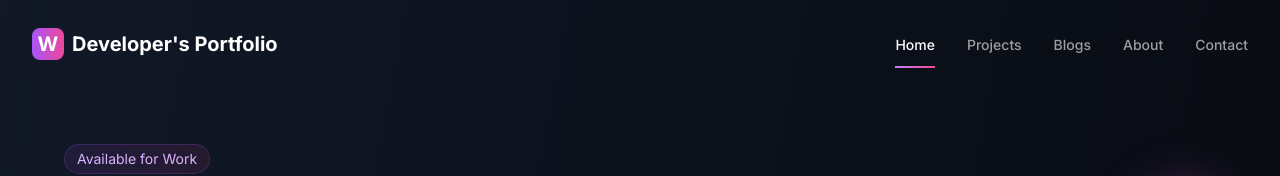
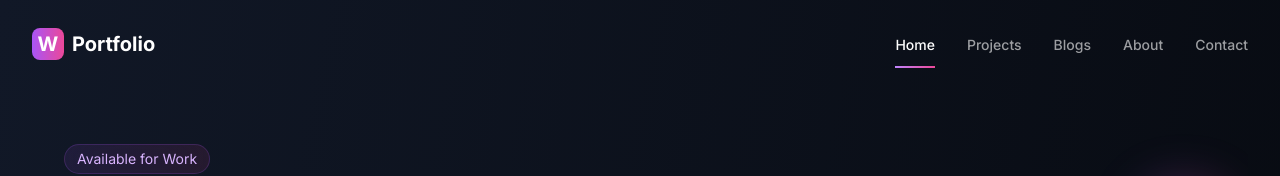
Before and after one commit to Developer-Jihad/Developer-Portfolio, a Next.js app: page / in a window 1280 px wide. Shown: the top 176 px of the page. Built offline with nearby package versions, Linux system fonts and the light colour scheme.

Commit message:
Change Title again

```diff
--- a/app/components/layout/Header/MobileMenu.js
+++ b/app/components/layout/Header/MobileMenu.js
@@ -1,7 +1,7 @@
 import { motion } from 'framer-motion';
 import Link from 'next/link';
 import { navigationLinks } from '@/app/constants/navigation';
-import ThemeToggle from './ThemeToggle';
+// import ThemeToggle from './ThemeToggle';
 
 const menuVariants = {
   hidden: {
@@ -84,7 +84,7 @@
           custom={navigationLinks.length}
           className="mt-8"
         >
-          <ThemeToggle />
+          {/* <ThemeToggle /> */}
         </motion.div>
       </div>
 
--- a/app/components/layout/Header/index.js
+++ b/app/components/layout/Header/index.js
@@ -49,7 +49,7 @@
                 flex items-center justify-center text-white font-bold text-xl">
                 W
               </div>
-              <span className="text-xl font-bold text-white hidden sm:block">Developer's Portfolio</span>
+              <span className="text-xl font-bold text-white hidden sm:block">Portfolio</span>
             </motion.div>
           </Link>
 
--- a/app/components/ui/Header.js
+++ b/app/components/ui/Header.js
@@ -48,7 +48,7 @@
             href="/"
             className="text-2xl font-bold text-transparent bg-clip-text bg-gradient-to-r from-purple-500 to-pink-500"
           >
-            Developer's Portfolio
+            Portfolio
           </Link>
 
           {/* Desktop Navigation */}
```
